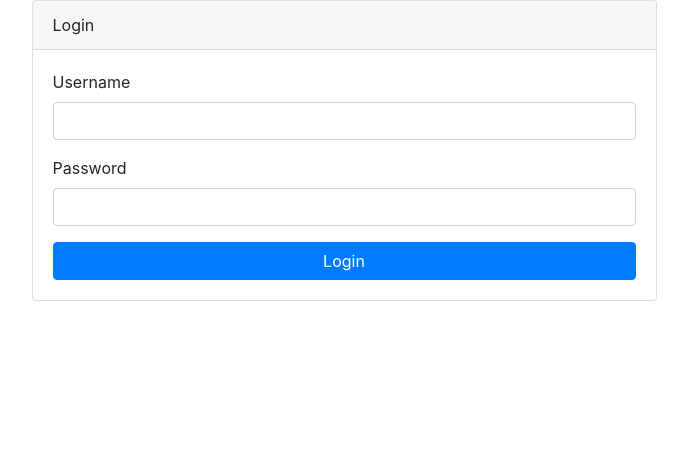
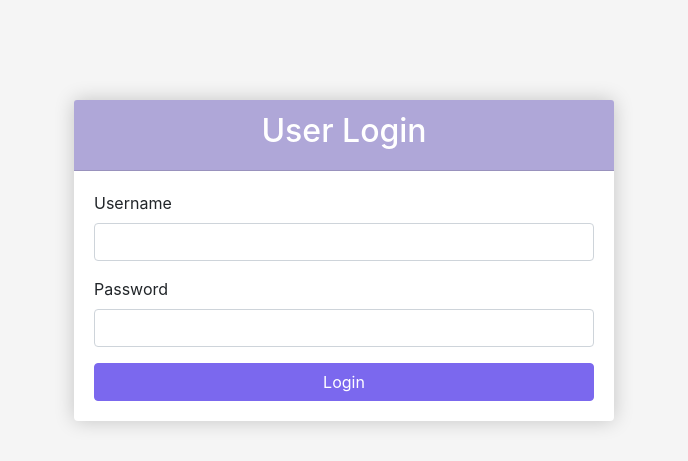
Before and after one commit to mutua-a/student-info_mgt, a PHP site: page / in a window 1280 px wide. Shown: the top 461 px of the page, without its empty margins (296-984 px from the left). Run offline with PHP 8.4, Linux system fonts and the light colour scheme.

Commit message:
index page

```diff
--- a/index.php
+++ b/index.php
@@ -4,7 +4,7 @@
   <title>Login Page</title>
   <!-- Bootstrap CSS -->
   <link rel="stylesheet" href="https://stackpath.bootstrapcdn.com/bootstrap/4.3.1/css/bootstrap.min.css" integrity="sha384-ggOyR0iXCbMQv3Xipma34MD+dH/1fQ784/j6cY/iJTQUOhcWr7x9JvoRxT2MZw1T" crossorigin="anonymous">
-  <link rel="stylesheet" href="./public/
+  <link rel="stylesheet" href="./public/css/main.css">
   <style>
 
   </style>
@@ -15,21 +15,23 @@
       <div class="col-md-6">
         <div class="card">
           <div class="card-header">
-            Login
+            <h2>User Login</h2>
           </div>
+
           <div class="card-body">
-            <form>
+            <form method="POST" action="">
               <div class="form-group">
                 <label for="username">Username</label>
-                <input type="text" class="form-control" id="username">
+                <input type="text" name="username" class="form-control" id="username">
               </div>
               <div class="form-group">
                 <label for="password">Password</label>
-                <input type="password" class="form-control" id="password">
+                <input type="password" name="password" class="form-control" id="password">
               </div>
-              <button type="submit" class="btn btn-primary btn-block">Login</button>
+              <button type="submit" name="loginBTN" class="btn btn-primary btn-block">Login</button>
             </form>
           </div>
+
         </div>
       </div>
     </div>
--- a/public/css/main.css
+++ b/public/css/main.css
@@ -13,7 +13,7 @@ body {
 }
 
 .card-header {
-    background-color: #7B68EE;
+  background-color: #a097d1d7;
   color: #fff;
   text-align: center;
   font-weight: bold;
```
Lines whose indentation alone changed are shown as unchanged.
